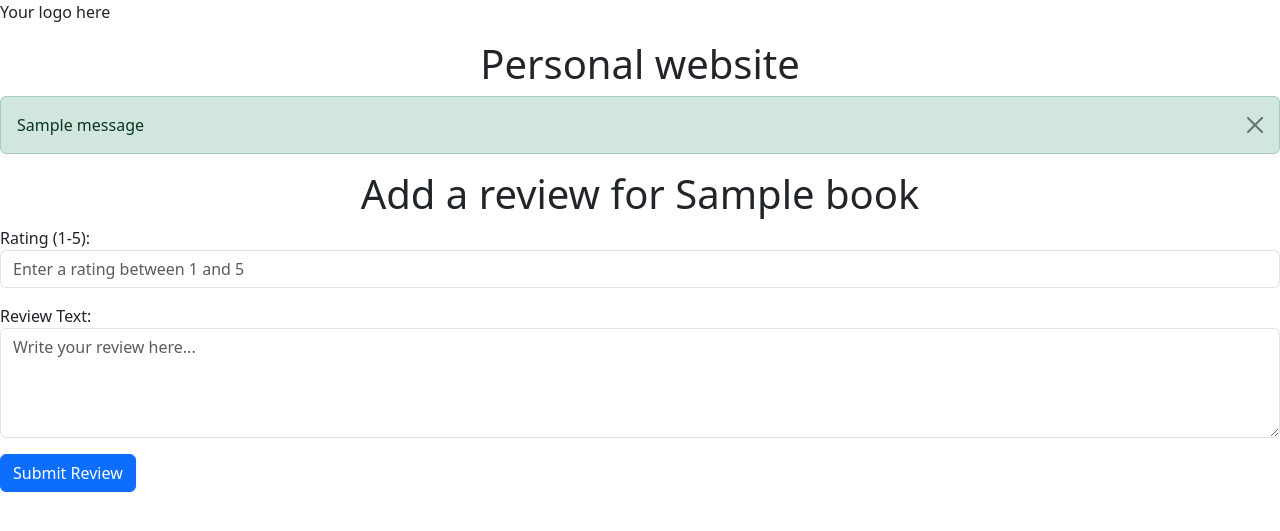
After one commit to titoiriepal/django_playground, a Django app: page /minilibrary/recomendar/1 in a window 1280 px wide. The commit adds this page. Shown: the top 531 px of the page. Run offline with Django 5.2, Linux system fonts and the light colour scheme; tables that the repository leaves empty hold one stand-in row (values such as "Sample post"); one stand-in notice (Sample message) is shown.

Commit message:
Form created for review with view and url

```diff
--- /dev/null
+++ b/minilibrary/forms.py
@@ -0,0 +1,22 @@
+from django import forms
+
+
+class ReviewSimpleForm(forms.Form):
+    rating = forms.IntegerField(
+        min_value=1,
+        max_value=5,
+        widget=forms.NumberInput(attrs={
+            'class': 'form-control',
+            'placeholder': 'Enter a rating between 1 and 5'
+        }),
+        label="Rating (1-5)"
+    )
+
+    text = forms.CharField(
+        widget=forms.Textarea(attrs={
+            'class': 'form-control',
+            'placeholder': 'Write your review here...',
+            'rows': 4
+        }),
+        label="Review Text"
+    )
--- /dev/null
+++ b/minilibrary/templates/minilibrary/add_review.html
@@ -0,0 +1,14 @@
+{% extends 'base.html' %}
+
+
+{% block content %}
+
+<h1>Add a review for {{book.title}}</h1>
+
+<form method="POST">
+    {% csrf_token %}
+    {{ form.as_p }}
+    <button type="submit" class="btn btn-primary">Submit Review</button>
+</form>
+
+{% endblock content %}
--- a/minilibrary/urls.py
+++ b/minilibrary/urls.py
@@ -3,4 +3,5 @@ from . import views
 
 urlpatterns = [
     path('', views.index, name='minilibrary'),
+    path('recomendar/<int:book_id>', views.add_review, name='recommend_book')
 ]
--- a/minilibrary/views.py
+++ b/minilibrary/views.py
@@ -1,10 +1,16 @@
-from django.shortcuts import render
+from django.shortcuts import render, redirect, get_object_or_404
 from django.http import HttpResponseNotFound
-from .models import Book
 from django.db.models import Q
 from django.core.paginator import Paginator
 from django.utils import timezone
+from django.contrib.auth import get_user_model
+from django.contrib import messages
+
+from .models import Book, Review
+from .forms import ReviewSimpleForm
 # Create your views here.
+
+User = get_user_model()
 
 
 def index(request):
@@ -48,3 +54,45 @@ def index(request):
         })
     except Exception as e:
         return HttpResponseNotFound(f"Error fetching books: {e}")
+
+
+def add_review(request, book_id):
+    # Lógica para agregar una reseña a un libro específico
+    book = get_object_or_404(Book, id=book_id)
+    form = ReviewSimpleForm(request.POST or None)
+
+    if request.method == 'POST':
+        if form.is_valid():
+            rating = form.cleaned_data['rating']
+            text = form.cleaned_data['text']
+            user = (
+                request.user
+                if request.user.is_authenticated
+                else User.objects.first()
+            )
+            # Aquí puedes guardar la reseña en la base de datos,
+            # asociándola con el libro
+            Review.objects.create(
+                user=user,
+                book=book,
+                rating=rating,
+                text=text,
+            )
+
+            messages.success(request, "Review added successfully!")
+            # Redirige a la página principal después de agregar la reseña
+            return redirect('recommend_book', book_id=book.id)
+        else:
+            messages.error(
+                request,
+                (
+                    "There was an error with your review. "
+                    "Please check the form and try again."
+                )
+            )
+
+    return render(request, 'minilibrary/add_review.html',
+                  context={
+                      "form": form,
+                      "book": book,
+                  })
--- a/templates/base.html
+++ b/templates/base.html
@@ -15,6 +15,8 @@
 
     </title>
     <link rel="stylesheet" href="{% static 'styles.css' %}">
+    <link href="https://cdn.jsdelivr.net/npm/bootstrap@5.3.8/dist/css/bootstrap.min.css" rel="stylesheet" integrity="sha384-sRIl4kxILFvY47J16cr9ZwB07vP4J8+LH7qKQnuqkuIAvNWLzeN8tE5YBujZqJLB" crossorigin="anonymous">
+
 
     {% block page_style %}
 
@@ -23,9 +25,24 @@
 </head>
 <body>
     {% include './includes/header.html' %}
+
+
+    {% if messages %}
+
+        {% for message in messages %}
+            <div class="alert alert-{{ message.tags }} alert-dismissible fade show" role="alert">
+                {{ message }}
+                <button type="button" class="btn-close" data-bs-dismiss="alert" aria-label="Close"></button>
+            </div>
+        {% endfor %}
+
+    {% endif %}
+
     {% block content %}
 
     {% endblock content %}
 
+
+    <script src="https://cdn.jsdelivr.net/npm/bootstrap@5.3.8/dist/js/bootstrap.bundle.min.js" integrity="sha384-FKyoEForCGlyvwx9Hj09JcYn3nv7wiPVlz7YYwJrWVcXK/BmnVDxM+D2scQbITxI" crossorigin="anonymous"></script>
 </body>
 </html>
```
